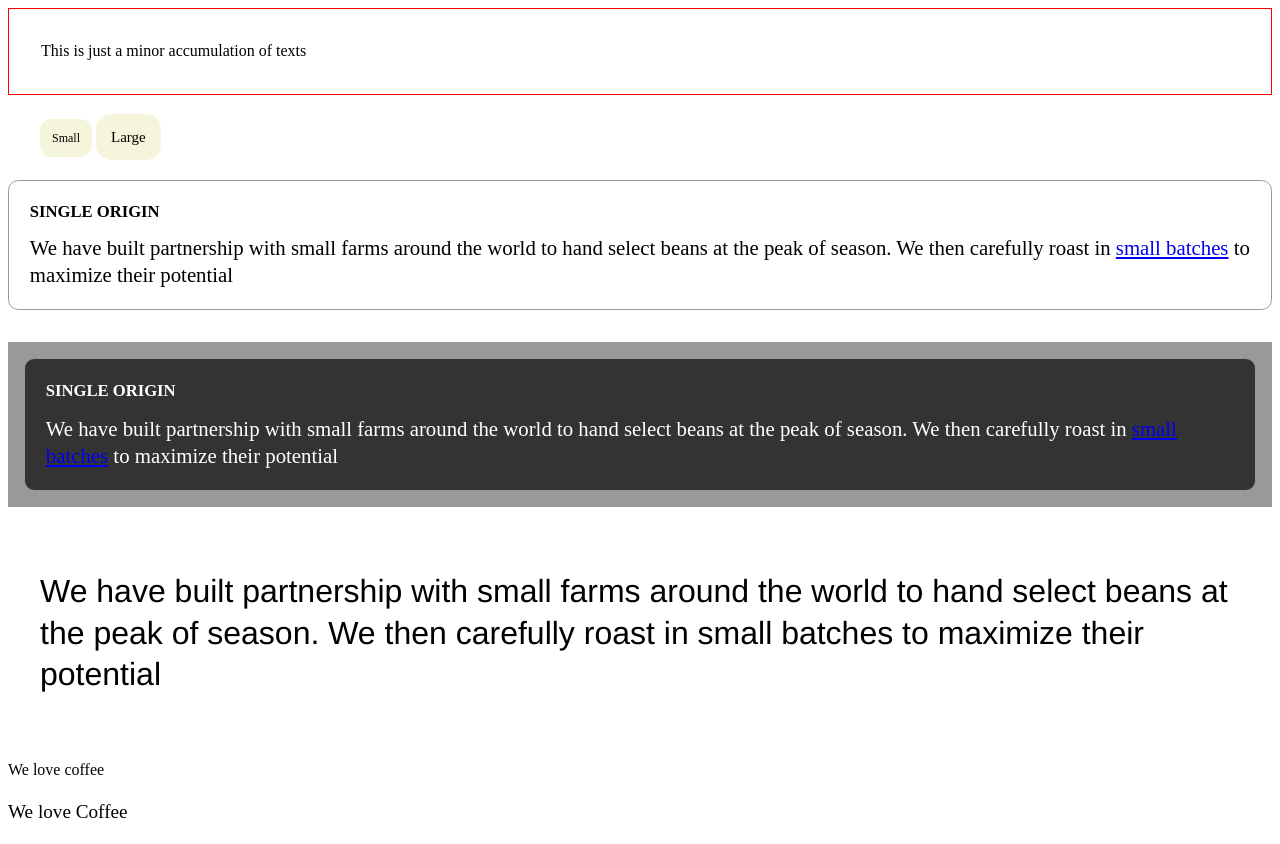
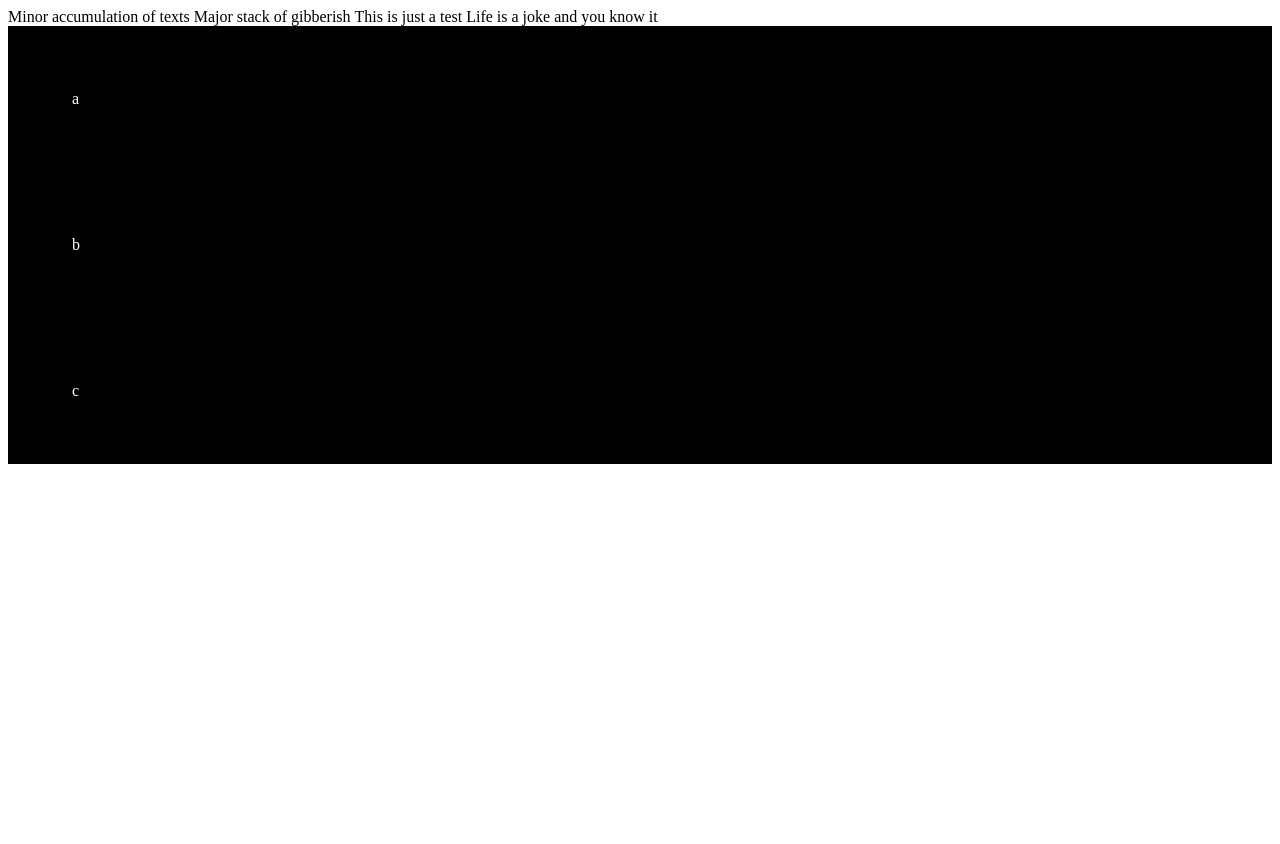
Before and after one commit to techtheriac/css-in-depth, a website built with Parcel: page src/index.html in a window 1280 px wide. After the commit the page ends 800 px from the top, so only its background shows below. Built offline with nearby package versions, Linux system fonts and the light colour scheme.

Commit message:
Explored ShadowDOM element scoped styling

```diff
--- a/package.json
+++ b/package.json
@@ -4,7 +4,7 @@
   "description": "",
   "main": "index.js",
   "scripts": {
-    "start": "parcel serve './src/index.html' --port 1111",
+    "start": "parcel serve './src/index.html'",
     "build": "parcel build './src/index.html'"
   },
   "keywords": [],
--- a/src/index.html
+++ b/src/index.html
@@ -4,44 +4,17 @@
     <meta charset="UTF-8" />
     <meta name="viewport" content="width=device-width, initial-scale=1.0" />
     <link rel="stylesheet" href="./style.css" />
-    <title>CSS Indepth</title>
+    <title>CSS In-depth</title>
   </head>
   <body>
-    <main>
-      <div class="padded">
-        This is just a minor accumulation of texts
-      </div>
-      <div class="small-large">
-        <span class="box box-small">Small</span>
-        <span class="box box-large">Large</span>
-      </div>
-      <div class="panel">
-        <h1>Single Origin</h1>
-        <div class="panel-body">
-          We have built partnership with small farms around the world to hand
-          select beans at the peak of season. We then carefully roast in
-          <a href="/batch-size">small batches</a> to maximize their potential
-        </div>
-      </div>
-      <aside class="dark">
-        <div class="panel">
-          <h1>Single Origin</h1>
-          <div class="panel-body">
-            We have built partnership with small farms around the world to hand
-            select beans at the peak of season. We then carefully roast in
-            <a href="/batch-size">small batches</a> to maximize their potential
-          </div>
-      </aside>
-      <div>
-        <p class="about-us">
-          We have built partnership with small farms around the world to hand
-          select beans at the peak of season. We then carefully roast in small
-          batches to maximize their potential
-        </p>
-      </div>
-    </main>
-    We love coffee
-    <p class="slogan">We love Coffee</p>
+    <div class="container">
+      <p>Minor accumulation of texts</p>
+      <p>Major stack of gibberish</p>
+      <p>This is just a test</p>
+      <p>Life is a joke and you know it</p>
+    </div>
+
+    <fancy-tabs></fancy-tabs>
     <script src="./script.js"></script>
   </body>
 </html>
--- a/src/script.js
+++ b/src/script.js
@@ -0,0 +1,44 @@
+const rootStyles = getComputedStyle(document.documentElement);
+const scale3 = rootStyles.getPropertyValue("--s3");
+console.log(scale3);
+
+const header = document.createElement("header");
+const shadowRoot = header.attachShadow({ mode: "open" });
+const heading = document.createElement("h1");
+heading.innerHTML = `Shadow DOM`;
+shadowRoot.appendChild(heading);
+
+console.log(shadowRoot.host);
+console.log(shadowRoot.host === header);
+
+
+//Custom Element named fancy-tabs
+//Styling the ShadowDOM element is scoped
+customElements.define(
+  "fancy-tabs",
+  class extends HTMLElement {
+    constructor() {
+      super();
+
+      const shadowRoot = this.attachShadow({ mode: "open" });
+      shadowRoot.innerHTML = `
+      <style>
+        .container {
+          display: grid;
+        }
+
+        .container > * {
+          padding: 4rem;
+          background-color: black;
+          color: white;
+        }
+      </style>
+      <div class="container">
+        <div>a</div>
+        <div>b</div>
+        <div>c</div>
+      </div>
+    `;
+    }
+  }
+);
--- a/src/style.css
+++ b/src/style.css
@@ -1,85 +1,22 @@
 :root {
-  font-size: calc(0.5em + 1vw);
-  --main-font: Helvetica, Arial, sans-serif;
-  --main-bg: #fff;
-  --main-color: #000;
+  --ratio: 1.5;
+  --s-5: calc(var(--s-4) / var(--ratio));
+  --s-4: calc(var(--s-3) / var(--ratio));
+  --s-3: calc(var(--s-2) / var(--ratio));
+  --s-2: calc(var(--s-1) / var(--ratio));
+  --s-1: calc(var(--s-0) / var(--ratio));
+  --s0: 1rem;
+  --s1: calc(var(--s0) * var(--ratio));
+  --s2: calc(var(--s1) * var(--ratio));
+  --s3: calc(var(--s2) * var(--ratio));
+  --s4: calc(var(--s3) * var(--ratio));
+  --s5: calc(var(--s4) * var(--ratio));
 }
 
 body {
-  line-height: 1.3;
-  font-family: "Space Mono";
-  font-size: 16px;
-}
-main {
-  display: flex;
-  flex-direction: column;
+  writing-mode: horizontal-tb;
 }
 
-main > div {
-  padding: 2em;
+p {
+  display: inline;
 }
-
-.padded {
-  border: 1px solid red;
-  font-size: 16px;
-  padding: 2em;
-}
-
-.box {
-  padding: 1em;
-  border-radius: 1em;
-  background-color: beige;
-}
-
-.box-small {
-  font-size: 12px;
-}
-
-.box-large {
-  font-size: 15px;
-}
-
-.slogan {
-  font-size: 1.2em;
-}
-
-.panel {
-  font-size: 1rem;
-  padding: 1em;
-  border-radius: 0.5em;
-  border: 1px solid #999;
-  background-color: var(--main-bg);
-  color: var(--main-color);
-}
-
-.panel > h1 {
-  margin-top: 0;
-  font-size: 0.8em;
-  font-weight: bold;
-  text-transform: uppercase;
-}
-
-.dark {
-  margin-top: 2em;
-  padding: 1em;
-  background-color: #999;
-  --main-bg: #333;
-  --main-color: #fff;
-}
-.about-us {
-  font-size: 2em;
-  font-family: var(--main-font);
-}
-/*
-@media (min-width: 800px) {
-  :root {
-    font-size: 0.875em;
-  }
-}
-
-@media (min-width: 1200px) {
-  :root {
-    font-size: 1em;
-  }
-}
-*/
```
